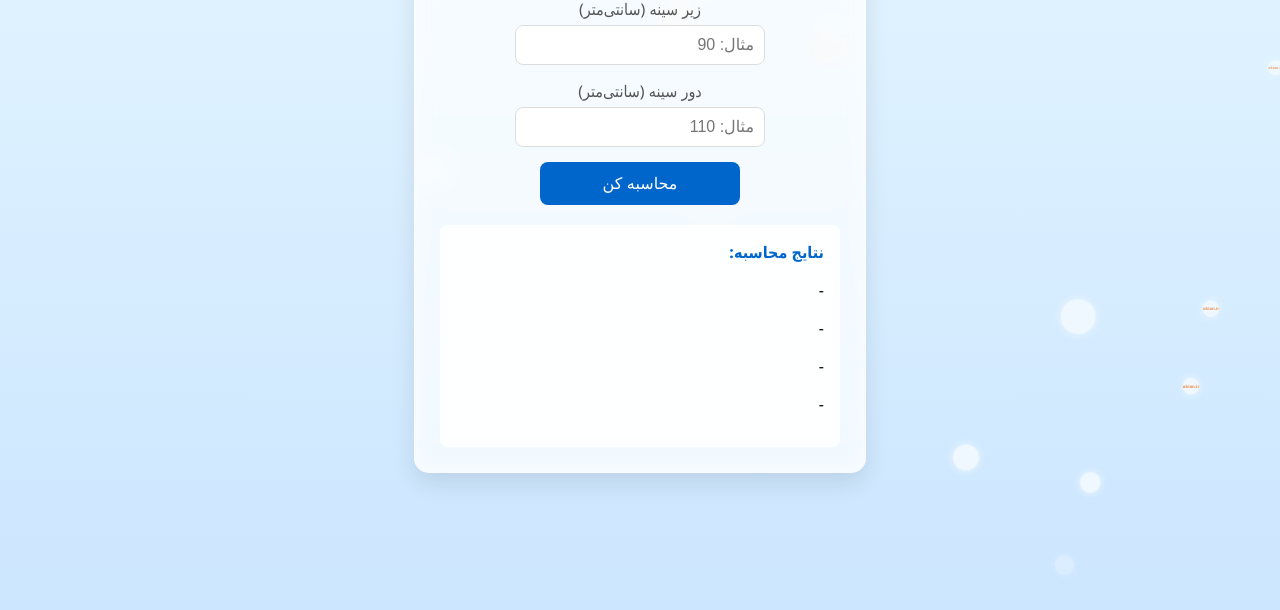
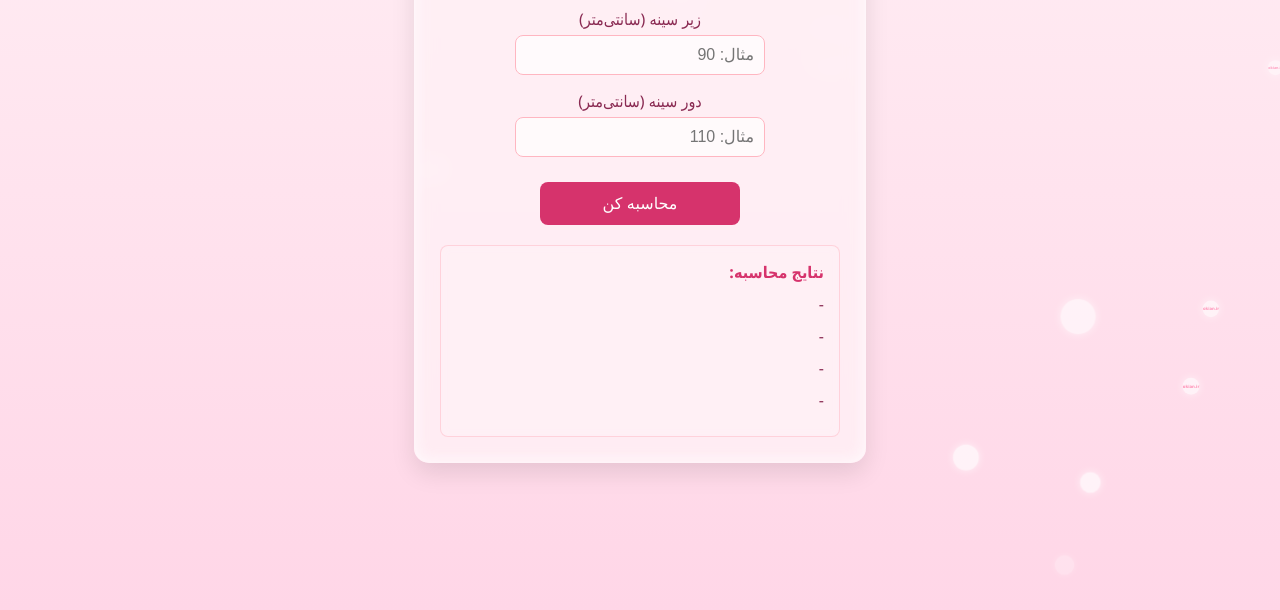
Before and after one commit to okianir/okianir.github.io, a plain HTML site: page bra.html in a window 1280 px wide. Shown: the part 230-840 px from the top of the page. Drawn offline with Linux system fonts and the light colour scheme.

Commit message:
Update bra.html

```diff
--- a/bra.html
+++ b/bra.html
@@ -7,7 +7,7 @@
     <style>
         body {
             font-family: 'Segoe UI', Tahoma, Geneva, Verdana, sans-serif;
-            background: linear-gradient(to bottom, #e6f7ff, #cce6ff);
+            background: linear-gradient(to bottom, #fff0f5, #ffd6e7);
             margin: 0;
             padding: 20px;
             min-height: 100vh;
@@ -26,7 +26,7 @@
             justify-content: center;
             align-items: center;
             font-weight: bold;
-            color: #ff6600;
+            color: #ff6b9d;
             box-shadow: 0 0 15px rgba(255, 255, 255, 0.8);
             pointer-events: none;
             z-index: 0;
@@ -50,7 +50,7 @@
         }
 
         .calculator {
-            background: rgba(255, 255, 255, 0.7);
+            background: rgba(255, 240, 245, 0.8);
             backdrop-filter: blur(10px);
             -webkit-backdrop-filter: blur(10px);
             border-radius: 15px;
@@ -65,10 +65,59 @@
             border: 1px solid rgba(255, 255, 255, 0.4);
         }
 
+        h1 {
+            color: #d6336c;
+            margin-top: 0;
+        }
+
         input {
             width: 100%;
             max-width: 250px;
             box-sizing: border-box;
+            padding: 10px;
+            border: 1px solid #ffb6c1;
+            border-radius: 8px;
+            font-size: 16px;
+            background: rgba(255, 255, 255, 0.7);
+        }
+
+        button {
+            background: #d6336c;
+            color: white;
+            border: none;
+            padding: 12px 25px;
+            border-radius: 8px;
+            cursor: pointer;
+            font-size: 16px;
+            transition: background 0.3s;
+            width: 80%;
+            max-width: 200px;
+            margin-top: 10px;
+        }
+
+        button:hover {
+            background: #c2255c;
+        }
+
+        #result {
+            margin-top: 20px;
+            text-align: right;
+            padding: 15px;
+            background: rgba(255, 240, 245, 0.7);
+            border-radius: 8px;
+            border: 1px solid rgba(255, 182, 193, 0.5);
+            backdrop-filter: blur(5px);
+        }
+
+        #result p {
+            margin: 10px 0;
+            color: #8a2a52;
+        }
+
+        #result p:first-child {
+            color: #d6336c;
+            font-weight: bold;
+            margin-top: 0;
         }
 
         @media (max-width: 480px) {
@@ -84,18 +133,18 @@
 </head>
 <body>
     <div class="calculator">
-        <h1 style="color: #0066cc; margin-top: 0;">محاسبه سایز سوتین</h1>
+        <h1>محاسبه سایز سوتین</h1>
         <div style="margin: 15px 0;">
-            <label style="display: block; margin-bottom: 5px; color: #555;">زیر سینه (سانتی‌متر)</label>
-            <input type="number" id="underbust" placeholder="مثال: 90" style="padding: 10px; border: 1px solid #ddd; border-radius: 8px; font-size: 16px;">
+            <label style="display: block; margin-bottom: 5px; color: #8a2a52;">زیر سینه (سانتی‌متر)</label>
+            <input type="number" id="underbust" placeholder="مثال: 90">
         </div>
         <div style="margin: 15px 0;">
-            <label style="display: block; margin-bottom: 5px; color: #555;">دور سینه (سانتی‌متر)</label>
-            <input type="number" id="bust" placeholder="مثال: 110" style="padding: 10px; border: 1px solid #ddd; border-radius: 8px; font-size: 16px;">
+            <label style="display: block; margin-bottom: 5px; color: #8a2a52;">دور سینه (سانتی‌متر)</label>
+            <input type="number" id="bust" placeholder="مثال: 110">
         </div>
-        <button onclick="calculate()" style="background: #0066cc; color: white; border: none; padding: 12px 25px; border-radius: 8px; cursor: pointer; font-size: 16px; transition: background 0.3s; width: 80%; max-width: 200px;">محاسبه کن</button>
-        <div id="result" style="margin-top: 20px; text-align: right; padding: 15px; background: rgba(255, 255, 255, 0.6); border-radius: 8px; border: 1px solid rgba(255, 255, 255, 0.8); backdrop-filter: blur(5px);">
-            <p style="margin-top: 0; color: #0066cc; font-weight: bold;">نتایج محاسبه:</p>
+        <button onclick="calculate()">محاسبه کن</button>
+        <div id="result">
+            <p>نتایج محاسبه:</p>
             <p id="output1">-</p>
             <p id="output2">-</p>
             <p id="output3">-</p>
```
